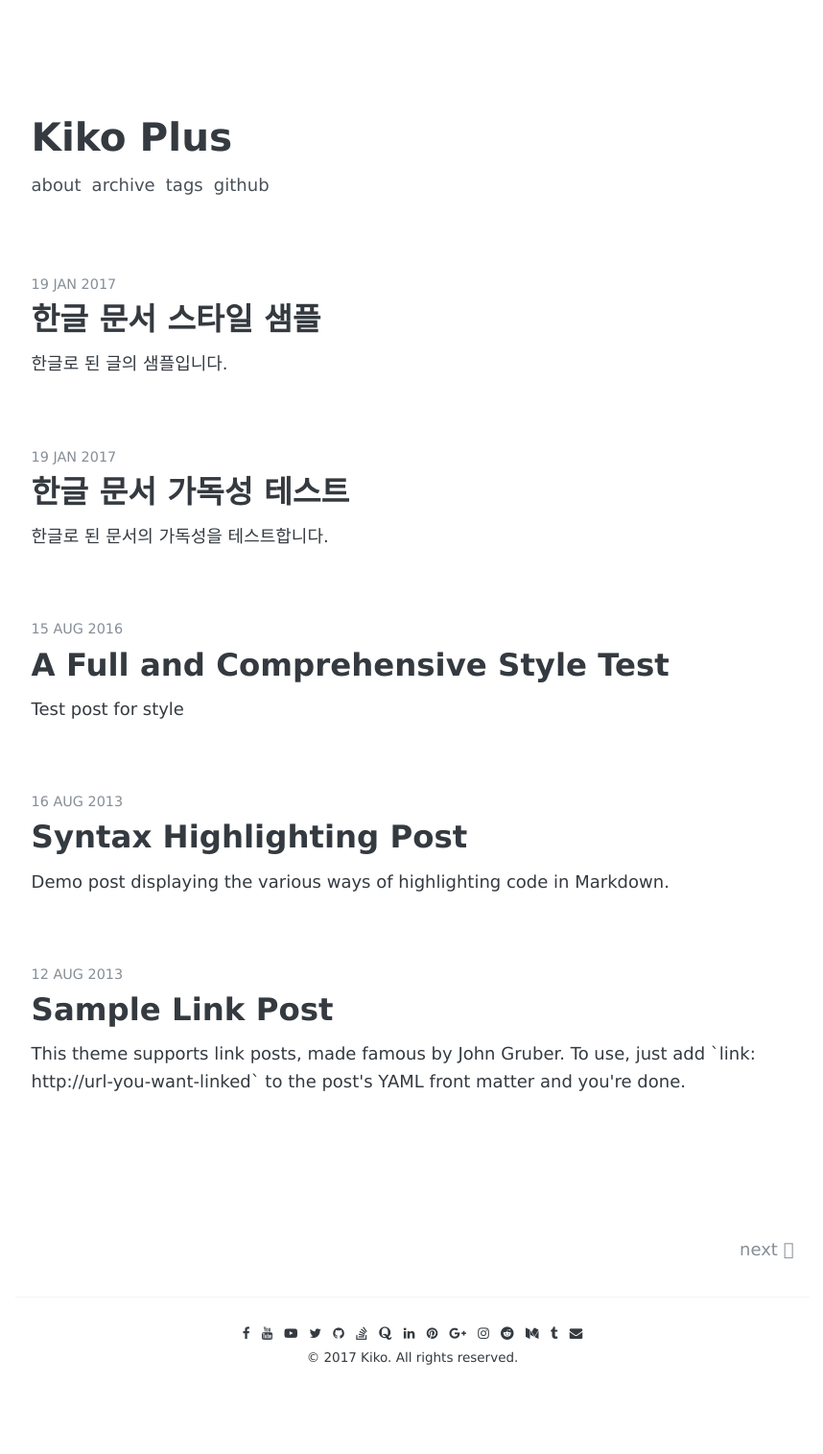
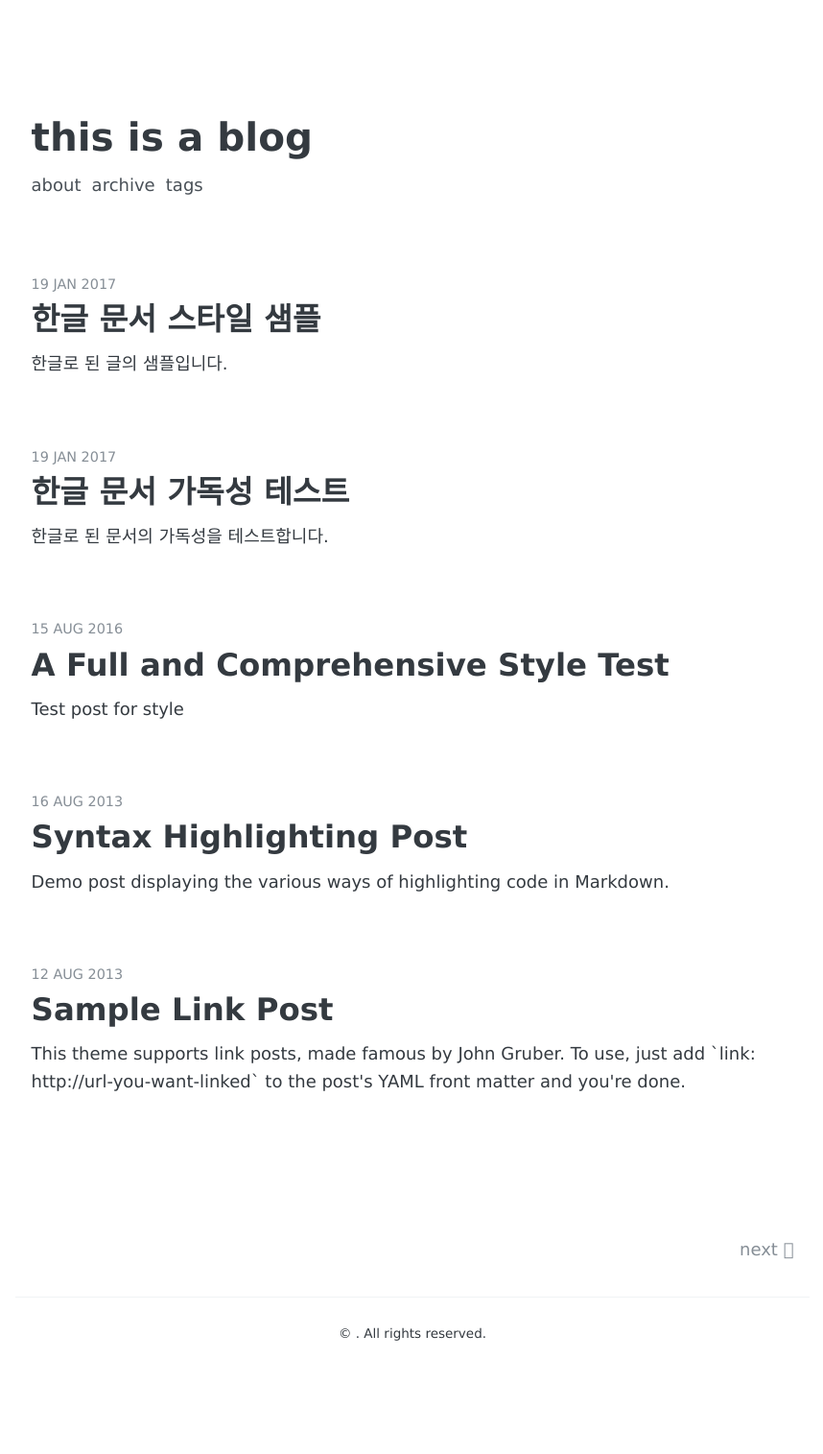
Before and after one commit to thisisamatthew/thisisamatthew.github.io, a Jekyll site: the page built from index.html, in a window 1280 px wide. Shown: the whole page at 96% size, without its empty margins (210-1068 px from the left). Built offline with Jekyll 4.4.1, drawn with Linux system fonts in a browser that asks for light colours; some web fonts are replaced; the list of posts is cut into pages by our own code; after the commit the page ends 1490 px from its top, so only the background shows below that; some of the changed lines change nothing that is shown.

Commit message:
Update _config.yml

```diff
--- a/_config.yml
+++ b/_config.yml
@@ -1,48 +1,14 @@
-# # # # # # # # # # # # #
-#   K i k o - p l u s   #
-# # # # # # # # # # # # #
-
 # Basic
-name:               "Kiko Plus"
-
-author:
-  facebook:         your-id
-  youtubeUser:      your-id
-  youtubeChannel:   your-id
-  twitter:          your-id
-  github:           your-id
-  stackoverflow:    your-id
-  quora:            your-id
-  linkedin:         your-id
-  pinterest:        your-id
-  googlePlus:       your-id
-  instagram:        your-id
-  reddit:           your-id
-  medium:           your-id
-  tumblr:           your-id
-  email:            your-id@your-email.com
-
-copyright:
-  year:             2017
-  name:             Kiko
-
-# Google-analytics
-google-analytics:
-  id:               ""
-
-# Disqus
-disqus:
-  id:               "kiko-plus"
+name:               "this is a blog"
 
 # URL
-url:                "https://AWEEKJ.github.io" # the base hostname & protocol for your site
-# url:                "http://localhost:4000" # use this url when you develop
-baseurl:            "/Kiko-plus" # the subpath of your site, e.g. /blog
+url:                "https://thisisa.blog" # the base hostname & protocol for your site
+baseurl:            "/" # the subpath of your site, e.g. /blog
 
 
 # http://en.wikipedia.org/wiki/List_of_tz_database_time_zones
-timezone:           Asia/Seoul
-permalink:          /:year-:month-:day/:title/
+timezone:           America/Cancun
+permalink:          /:title
 
 # Pagination
 paginate:           5
@@ -61,8 +27,6 @@ nav:
     url:            "/archive"
   - name:           "Tags"
     url:            "/tags"
-  - name:           "Github"
-    url:            "https://github.com/AWEEKJ/Kiko-plus"
 
 # Sass
 sass:
```
